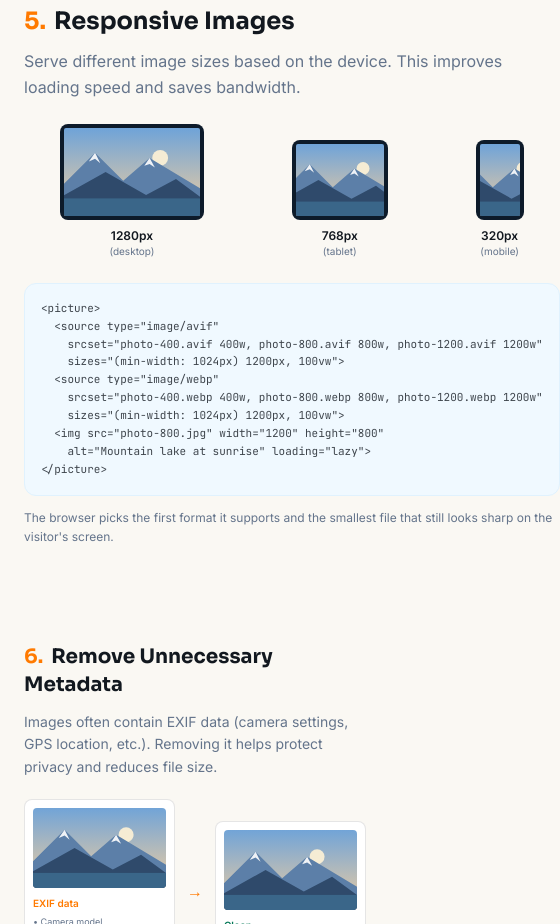
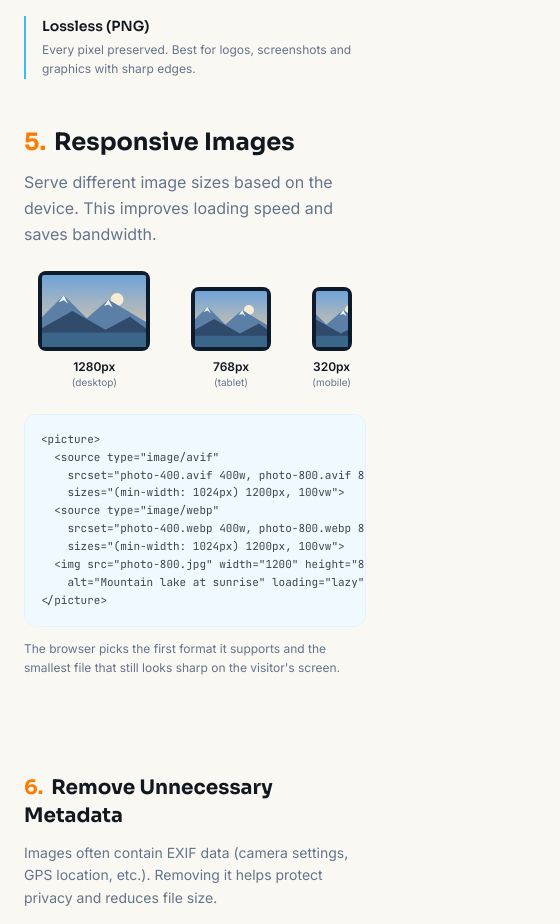
Before and after one commit to chaufaltech/website, a React (Vite) app: page /guides/image-optimization in a window 390 px wide. Shown: the part 5260-6184 px from the top of the page, 560 px wide, since content can reach past the window. Built offline with nearby package versions, Linux system fonts and the light colour scheme; no server answers.

Commit message:
Image Optmization Guide fixes

```diff
--- a/src/pages/ImageOptimizationGuide.jsx
+++ b/src/pages/ImageOptimizationGuide.jsx
@@ -358,13 +358,13 @@ export default function ImageOptimizationGuide() {
 
       {/* TOC + QUICK TAKE */}
       <section className="section py-12 lg:py-14">
-        <div className="grid lg:grid-cols-[1fr_300px] gap-6">
+        <div className="grid grid-cols-1 lg:grid-cols-[1fr_300px] gap-6">
           <nav aria-label="Table of contents" className="bg-white border border-orange/20 rounded-2xl p-6 md:p-7 shadow-sm">
             <h2 className="flex items-center gap-3 font-display font-bold text-ink">
               <Icon name="document" className="w-5 h-5 text-orange" />
               Table of Contents
             </h2>
-            <ol className="grid sm:grid-cols-2 gap-x-10 gap-y-3 mt-5 sm:grid-flow-col sm:grid-rows-5">
+            <ol className="grid grid-cols-1 sm:grid-cols-2 gap-x-10 gap-y-3 mt-5 sm:grid-flow-col sm:grid-rows-5">
               {TOC.map((item, i) => (
                 <li key={item.id}>
                   <a href={`#${item.id}`} className="flex items-center gap-3 text-sm text-ink/80 hover:text-orange transition-colors">
@@ -391,7 +391,7 @@ export default function ImageOptimizationGuide() {
       </section>
 
       {/* 1. WHY IT MATTERS */}
-      <section id="why-it-matters" className="section py-12 scroll-mt-28 grid lg:grid-cols-2 gap-10 items-center">
+      <section id="why-it-matters" className="section py-12 scroll-mt-28 grid grid-cols-1 lg:grid-cols-2 gap-10 items-center">
         <div>
           <SectionHeading number="1" title="Why Image Optimization Matters" />
           <p className="text-muted mt-4 leading-relaxed max-w-md">
@@ -426,7 +426,7 @@ export default function ImageOptimizationGuide() {
       </section>
 
       {/* 2. DIMENSIONS */}
-      <section id="dimensions" className="section py-12 scroll-mt-28 grid lg:grid-cols-[minmax(0,320px)_1fr] gap-10 items-center">
+      <section id="dimensions" className="section py-12 scroll-mt-28 grid grid-cols-1 lg:grid-cols-[minmax(0,320px)_1fr] gap-10 items-center">
         <div>
           <SectionHeading number="2" title="Start with the Right Dimensions" />
           <p className="text-muted mt-4 leading-relaxed">
@@ -472,7 +472,7 @@ export default function ImageOptimizationGuide() {
           type, quality needs and browser support.
         </p>
 
-        <div className="grid sm:grid-cols-2 lg:grid-cols-4 gap-5 mt-8">
+        <div className="grid grid-cols-1 sm:grid-cols-2 lg:grid-cols-4 gap-5 mt-8">
           {FORMATS.map((f) => (
             <article key={f.name} className="bg-white border border-black/10 rounded-xl p-5 shadow-sm">
               <h3 className="flex items-center gap-3 font-display font-bold text-ink">
@@ -509,7 +509,7 @@ export default function ImageOptimizationGuide() {
       </section>
 
       {/* 4 + 5 */}
-      <section className="section py-12 grid lg:grid-cols-2 gap-12 items-start">
+      <section className="section py-12 grid grid-cols-1 lg:grid-cols-2 gap-12 items-start">
         {/* 4. COMPRESSION */}
         <div id="compression" className="scroll-mt-28">
           <SectionHeading number="4" title="Compression: Lossy vs Lossless" />
@@ -519,7 +519,7 @@ export default function ImageOptimizationGuide() {
             balance between size and quality.
           </p>
 
-          <div className="grid sm:grid-cols-[1fr_200px] gap-4 mt-6" aria-hidden="true">
+          <div className="grid grid-cols-1 sm:grid-cols-[1fr_200px] gap-4 mt-6" aria-hidden="true">
             <div>
               <div className="relative rounded-xl overflow-hidden border border-black/10">
                 <Mountain className="w-full h-44" />
@@ -555,7 +555,7 @@ export default function ImageOptimizationGuide() {
           </div>
           <Illustrative />
 
-          <div className="grid sm:grid-cols-2 gap-4 mt-5 text-sm">
+          <div className="grid grid-cols-1 sm:grid-cols-2 gap-4 mt-5 text-sm">
             <div className="border-l-2 border-orange pl-4">
               <h3 className="font-display font-semibold text-ink">Lossy (JPG, WebP, AVIF)</h3>
               <p className="text-muted text-xs mt-1 leading-relaxed">Smaller files by discarding detail the eye barely notices. Best for photographs.</p>
@@ -575,11 +575,11 @@ export default function ImageOptimizationGuide() {
             speed and saves bandwidth.
           </p>
 
-          <div className="flex items-end justify-around gap-4 mt-6" aria-hidden="true">
+          <div className="flex items-end justify-around gap-3 sm:gap-4 mt-6" aria-hidden="true">
             {[
-              { label: '1280px', sub: '(desktop)', w: 'w-36', h: 'h-24' },
-              { label: '768px', sub: '(tablet)', w: 'w-24', h: 'h-20' },
-              { label: '320px', sub: '(mobile)', w: 'w-12', h: 'h-20' },
+              { label: '1280px', sub: '(desktop)', w: 'w-28 sm:w-36', h: 'h-20 sm:h-24' },
+              { label: '768px', sub: '(tablet)', w: 'w-20 sm:w-24', h: 'h-16 sm:h-20' },
+              { label: '320px', sub: '(mobile)', w: 'w-10 sm:w-12', h: 'h-16 sm:h-20' },
             ].map((d) => (
               <div key={d.label} className="text-center">
                 <div className={`${d.w} ${d.h} bg-navy rounded-lg p-1 mx-auto`}>
@@ -591,7 +591,7 @@ export default function ImageOptimizationGuide() {
             ))}
           </div>
 
-          <pre className="mt-6 bg-sky-50 border border-sky-100 rounded-xl p-4 overflow-x-auto text-[11px] leading-relaxed text-ink/80">
+          <pre className="mt-6 max-w-full bg-sky-50 border border-sky-100 rounded-xl p-4 overflow-x-auto text-[11px] leading-relaxed text-ink/80">
             <code className="font-mono">{PICTURE_SNIPPET}</code>
           </pre>
           <p className="text-xs text-muted mt-3 leading-relaxed">
@@ -602,7 +602,7 @@ export default function ImageOptimizationGuide() {
       </section>
 
       {/* 6, 7, 8 */}
-      <section className="section py-12 grid lg:grid-cols-3 gap-10 items-start">
+      <section className="section py-12 grid grid-cols-1 lg:grid-cols-3 gap-10 items-start">
         {/* 6. METADATA */}
         <div id="metadata" className="scroll-mt-28">
           <SectionHeading number="6" title="Remove Unnecessary Metadata" className="!text-xl" />
@@ -688,7 +688,7 @@ export default function ImageOptimizationGuide() {
       {/* 9. COMMON MISTAKES */}
       <section id="common-mistakes" className="section py-12 scroll-mt-28">
         <SectionHeading number="9" title="Common Mistakes" />
-        <div className="grid sm:grid-cols-2 lg:grid-cols-3 gap-5 mt-8">
+        <div className="grid grid-cols-1 sm:grid-cols-2 lg:grid-cols-3 gap-5 mt-8">
           {MISTAKES.map((m) => (
             <div key={m.title} className="border border-black/10 bg-white rounded-xl p-5">
               <h3 className="font-display font-semibold text-ink text-sm flex items-start gap-2.5">
@@ -739,7 +739,7 @@ export default function ImageOptimizationGuide() {
       <section id="faq" className="section py-12 scroll-mt-28">
         <h2 className="font-display font-bold text-2xl text-ink">Frequently Asked Questions</h2>
         <p className="text-sm text-muted mt-1">Quick answers to common questions.</p>
-        <div className="grid md:grid-cols-2 gap-x-6 gap-y-3 mt-6 items-start">
+        <div className="grid grid-cols-1 md:grid-cols-2 gap-x-6 gap-y-3 mt-6 items-start">
           {FAQS.map((f) => (
             <details key={f.q} className="group border border-black/10 bg-white rounded-lg">
               <summary className="flex items-center justify-between gap-4 cursor-pointer list-none px-4 py-3.5 text-sm text-ink/80 [&::-webkit-details-marker]:hidden">
@@ -758,7 +758,7 @@ export default function ImageOptimizationGuide() {
         <p className="text-sm text-muted mt-1">
           Explore more resources and tools to help you build faster, smarter and better.
         </p>
-        <div className="grid sm:grid-cols-2 lg:grid-cols-4 gap-5 mt-6">
+        <div className="grid grid-cols-1 sm:grid-cols-2 lg:grid-cols-4 gap-5 mt-6">
           {RELATED.map((r) => (
             <Link
               key={r.title}
```
